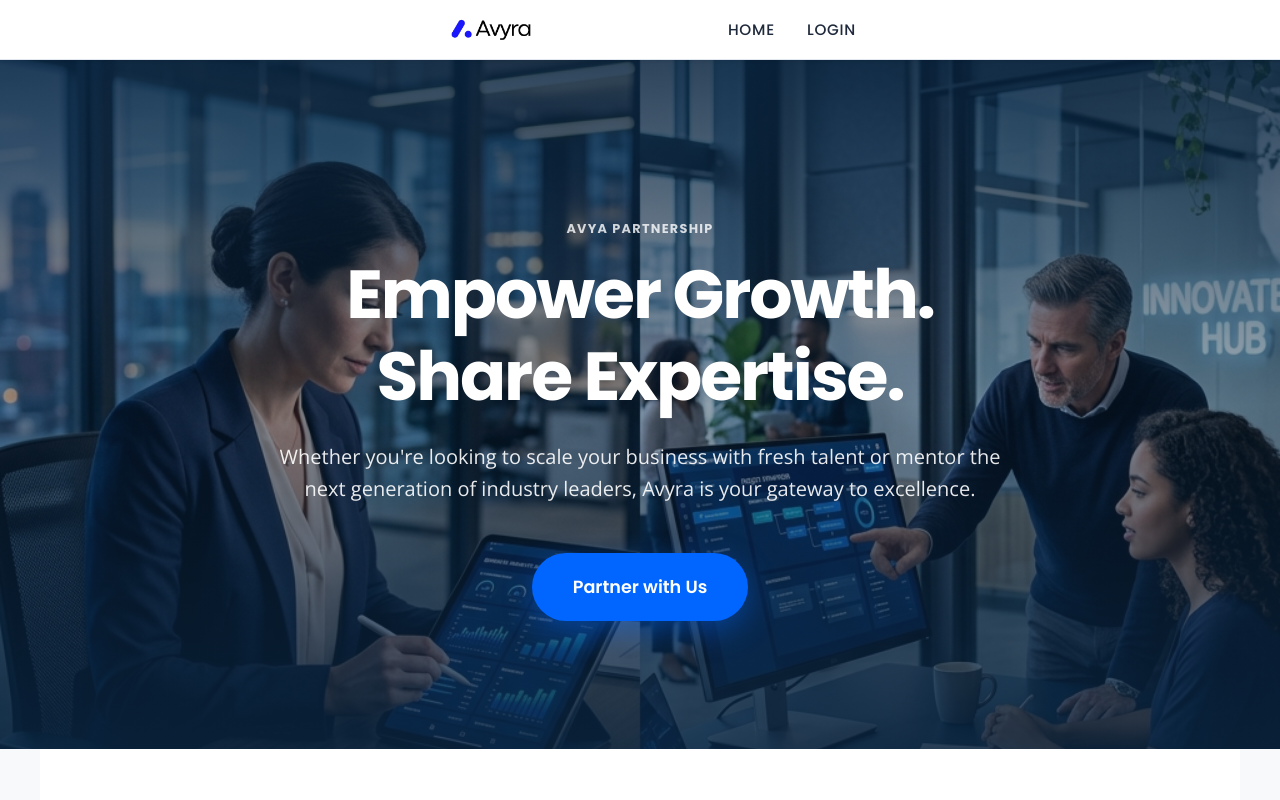
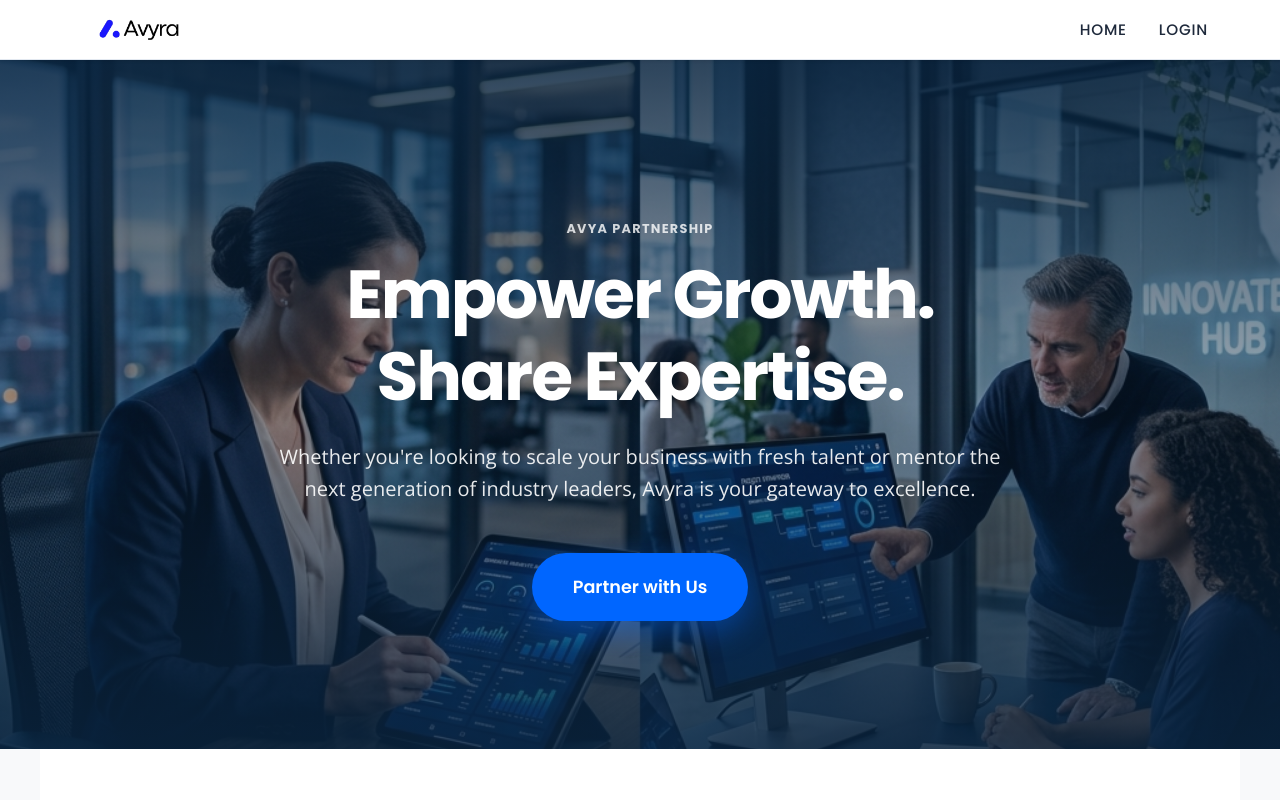
Before and after one commit to peepogame/avyra-marketplace, a website built with Vite: page partner.html in a window 1280 px wide. Shown: the top 800 px of the page. Built offline with nearby package versions, Linux system fonts and the light colour scheme.

Commit message:
fix: enforce navbar consistency and logo positioning on partner page

```diff
--- a/partner.html
+++ b/partner.html
@@ -100,6 +100,23 @@
       display: flex;
       align-items: center;
       gap: 0.75rem;
+    }
+
+    /* Navbar Consistency */
+    .navbar .container {
+      max-width: 1200px !important;
+      margin: 0 auto !important;
+      padding-inline: 2rem !important;
+      display: flex !important;
+      justify-content: space-between !important;
+      align-items: center !important;
+      width: 100% !important;
+    }
+
+    .nav-links {
+      display: flex !important;
+      gap: 2rem !important;
+      align-items: center !important;
     }
 
     .path-card p {
```
